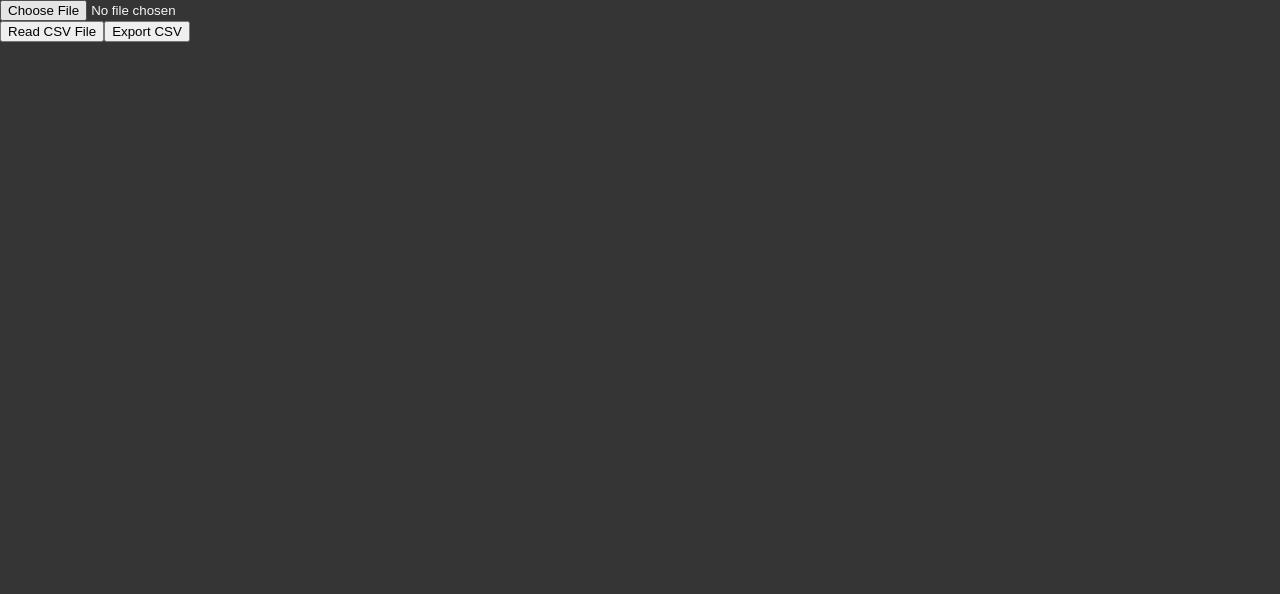
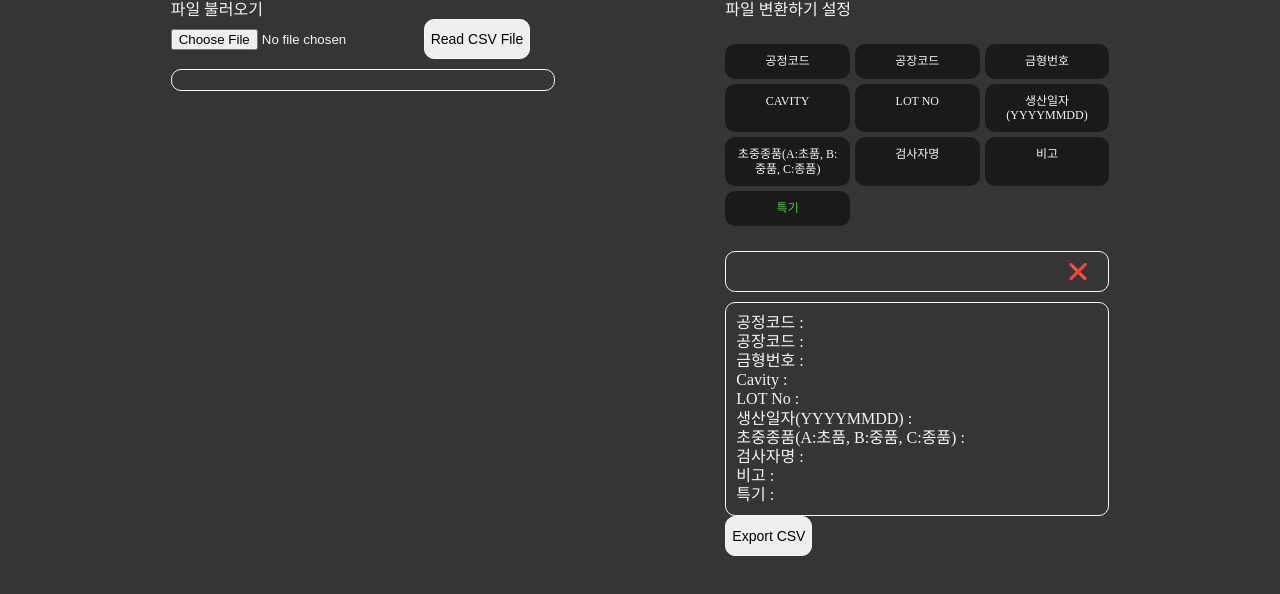
Before and after one commit to Tinubee/measuredata-converter, a React (Create React App) app: page /specialty in a window 1280 px wide. Shown: the top 594 px of the page. Built offline with nearby package versions, Linux system fonts and the light colour scheme.

Commit message:
✒️Feat : Export csv Setting Form
- 출력할 csv파일 데이터 설정

```diff
--- /dev/null
+++ b/src/components/OverviewBox.js
@@ -0,0 +1,71 @@
+import { useEffect, useState } from "react";
+import { Link } from "react-router-dom";
+import styled from "styled-components";
+
+export const GridBox = styled.div`
+  display: flex;
+  justify-content: space-between;
+  border: 1px solid ${(props) => props.theme.textColor};
+  background-color: ${(props) => props.theme.bgColor};
+  padding: 10px 20px;
+  border-radius: 10px;
+  margin-bottom: 10px;
+`;
+
+const Overview = styled.div`
+  display: grid;
+  grid-template-columns: repeat(3, 1fr);
+  gap: 10px;
+`;
+
+const OverviewItem = styled.span`
+  text-align: center;
+  text-transform: uppercase;
+  font-size: 12px;
+  font-weight: 400;
+  background-color: rgba(0, 0, 0, 0.5);
+  padding: 10px 10px;
+  border-radius: 10px;
+  &.active {
+    color: ${(props) => props.theme.accentColor};
+  }
+  cursor: pointer;
+`;
+
+export const CancleButton = styled.div``;
+
+function OverviewBox({ data }) {
+  const [btnActive, setBtnActive] = useState("");
+  console.log(data);
+  const toggleActive = (e) => {
+    setBtnActive(e.target.innerText);
+  };
+
+  useEffect(() => {
+    console.log(btnActive);
+  }, [btnActive]);
+
+  return (
+    <GridBox>
+      <Overview>
+        {data.map((item, index) => {
+          return (
+            <OverviewItem
+              key={index}
+              className={"btn" + (item === btnActive ? " active" : "")}
+              value={index}
+              onClick={toggleActive}
+            >
+              {item}
+            </OverviewItem>
+          );
+        })}
+      </Overview>
+      <CancleButton>
+        <Link to="/">❌</Link>
+      </CancleButton>
+    </GridBox>
+  );
+}
+
+export default OverviewBox;
--- /dev/null
+++ b/src/components/Tag.js
@@ -0,0 +1,132 @@
+import { Link, Route, Switch, useRouteMatch } from "react-router-dom";
+import styled from "styled-components";
+import OverviewBox from "./OverviewBox";
+
+const Tabs = styled.div`
+  display: grid;
+  grid-template-columns: repeat(3, 1fr);
+  margin: 25px 0px;
+  gap: 5px;
+`;
+
+const Tab = styled.span`
+  text-align: center;
+  text-transform: uppercase;
+  font-size: 12px;
+  font-weight: 400;
+  background-color: rgba(0, 0, 0, 0.5);
+  padding: 10px 10px;
+  border-radius: 10px;
+  color: ${(props) =>
+    props.isActive ? props.theme.accentColor : props.theme.textColor};
+  a {
+    display: block;
+  }
+`;
+
+function Tag() {
+  const processcodeMatch = useRouteMatch("/processcode");
+  const factorycodeMatch = useRouteMatch("/factorycode");
+  const moldnumberMatch = useRouteMatch("/moldnumber");
+  const cavityMatch = useRouteMatch("/cavity");
+  const lotnumberMatch = useRouteMatch("/lotnumber");
+  const productiondateMatch = useRouteMatch("/productiondate");
+  const producttypeMatch = useRouteMatch("/producttype");
+  const inspectornameMatch = useRouteMatch("/inspectorname");
+  const noteMatch = useRouteMatch("/note");
+  const specialtyMatch = useRouteMatch("/specialty");
+
+  const processcode = [
+    "A01 / 조립",
+    "A02 / 선별",
+    "A03 / 완제품",
+    "A04 / 사출",
+    "A05 / 프레스",
+    "A06 / 열처리",
+    "A07 / 용접대기",
+    "A08 / 용접완료",
+    "A09 / 코팅",
+    "A10 / 도금",
+    "A11 / 태핑",
+    "A12 / 도장",
+    "A13 / 스프링",
+    "A14 / 바렐",
+    "A15 / STEEL",
+    "A16 / RESIN",
+    "A17 / 부재료",
+  ];
+
+  const factorycode = ["1공장", "2공장"];
+
+  return (
+    <div>
+      <Tabs>
+        <Tab isActive={processcodeMatch !== null}>
+          <Link to={`/processcode`}>공정코드</Link>
+        </Tab>
+        <Tab isActive={factorycodeMatch !== null}>
+          <Link to={`/factorycode`}>공장코드</Link>
+        </Tab>
+        <Tab isActive={moldnumberMatch !== null}>
+          <Link to={`/moldnumber`}>금형번호</Link>
+        </Tab>
+        <Tab isActive={cavityMatch !== null}>
+          <Link to={`/cavity`}>Cavity</Link>
+        </Tab>
+        <Tab isActive={lotnumberMatch !== null}>
+          <Link to={`/lotnumber`}>LOT No</Link>
+        </Tab>
+        <Tab isActive={productiondateMatch !== null}>
+          <Link to={`/productiondate`}>생산일자(YYYYMMDD)</Link>
+        </Tab>
+        <Tab isActive={producttypeMatch !== null}>
+          <Link to={`/producttype`}>초중종품(A:초품, B:중품, C:종품)</Link>
+        </Tab>
+        <Tab isActive={inspectornameMatch !== null}>
+          <Link to={`/inspectorname`}>검사자명</Link>
+        </Tab>
+        <Tab isActive={noteMatch !== null}>
+          <Link to={`/note`}>비고</Link>
+        </Tab>
+        <Tab isActive={specialtyMatch !== null}>
+          <Link to={`/specialty`}>특기</Link>
+        </Tab>
+      </Tabs>
+
+      <Switch>
+        <Route path={`/processcode`}>
+          <OverviewBox data={processcode} />
+        </Route>
+        <Route path={`/factorycode`}>
+          <OverviewBox data={factorycode} />
+        </Route>
+        <Route path={`/moldnumber`}>
+          <OverviewBox data={[]} />
+        </Route>
+        <Route path={`/cavity`}>
+          <OverviewBox data={[]} />
+        </Route>
+        <Route path={`/lotnumber`}>
+          <OverviewBox data={[]} />
+        </Route>
+        <Route path={`/productiondate`}>
+          <OverviewBox data={[]} />
+        </Route>
+        <Route path={`/producttype`}>
+          <OverviewBox data={[]} />
+        </Route>
+        <Route path={`/inspectorname`}>
+          <OverviewBox data={[]} />
+        </Route>
+        <Route path={`/note`}>
+          <OverviewBox data={[]} />
+        </Route>
+        <Route path={`/specialty`}>
+          <OverviewBox data={[]} />
+        </Route>
+      </Switch>
+    </div>
+  );
+}
+
+export default Tag;
--- a/src/screens/Home.js
+++ b/src/screens/Home.js
@@ -1,4 +1,37 @@
 import { useEffect, useState } from "react";
+import styled from "styled-components";
+import Tag from "../components/Tag";
+
+const Container = styled.div`
+  display: flex;
+  justify-content: space-evenly;
+`;
+const ReadContainer = styled.div`
+  width: 30%;
+`;
+const ExportContainer = styled(ReadContainer)``;
+
+const GridBox = styled.div`
+  border: 1px solid ${(props) => props.theme.textColor};
+  background-color: ${(props) => props.theme.bgColor};
+  padding: 10px;
+  border-radius: 10px;
+  margin-top: 10px;
+`;
+
+const ReadDataList = styled.div``;
+
+const BtnReadCsv = styled.button`
+  border: 1px solid ${(props) => props.theme.textColor};
+  border-radius: 10px;
+  font-size: 14px;
+  height: 40px;
+  cursor: pointer;
+  &:hover {
+    background-color: ${(props) => props.theme.accentColor};
+  }
+`;
+const BtnExportCsv = styled(BtnReadCsv)``;
 
 function Home() {
   const topRow = ["V", "", "공장코드", ""];
@@ -123,6 +156,7 @@ function Home() {
 
   const handleOnSubmit = (e) => {
     e.preventDefault();
+    console.log(":Ddd");
     if (file) {
       fileReader.onload = function (event) {
         const text = event.target.result;
@@ -155,38 +189,57 @@ function Home() {
   };
 
   useEffect(() => {
-    console.log(result);
+    console.log(headerKeys);
   }, [array, result, headerKeys]);
 
   return (
-    <div>
-      <form>
+    <Container>
+      <ReadContainer>
+        <h1>파일 불러오기</h1>
         <input type={"file"} accept={".csv"} onChange={handleOnChange} />
-      </form>
-      <button
+        <BtnReadCsv
           onClick={(e) => {
             handleOnSubmit(e);
           }}
         >
           Read CSV File
-      </button>
-      <button
+        </BtnReadCsv>
+
+        <GridBox>
+          {headerKeys.map((item, index) => (
+            <ReadDataList key={index}>
+              <span>{item === "" ? "" : item + " = "}</span>
+              <span>{result[index] === "" ? "X" : result[index]}</span>
+            </ReadDataList>
+          ))}
+        </GridBox>
+      </ReadContainer>
+      <ExportContainer>
+        <h1>파일 변환하기 설정</h1>
+        <Tag />
+        <GridBox>
+          <div>
+            <div>공정코드 : </div>
+            <div>공장코드 : </div>
+            <div>금형번호 : </div>
+            <div>Cavity : </div>
+            <div>LOT No : </div>
+            <div>생산일자(YYYYMMDD) : </div>
+            <div>초중종품(A:초품, B:중품, C:종품) : </div>
+            <div>검사자명 : </div>
+            <div>비고 : </div>
+            <div>특기 : </div>
+          </div>
+        </GridBox>
+        <BtnExportCsv
           onClick={(e) => {
             downLoadCSV(e);
           }}
         >
           Export CSV
-      </button>
-
-      <div>
-        {headerKeys.map((item, index) => (
-          <div key={index}>
-            <span>{item} = </span>
-            <span>{result[index]}</span>
-          </div>
-        ))}
-      </div>
-    </div>
+        </BtnExportCsv>
+      </ExportContainer>
+    </Container>
   );
 }
 
```
Lines whose indentation alone changed are shown as unchanged.
